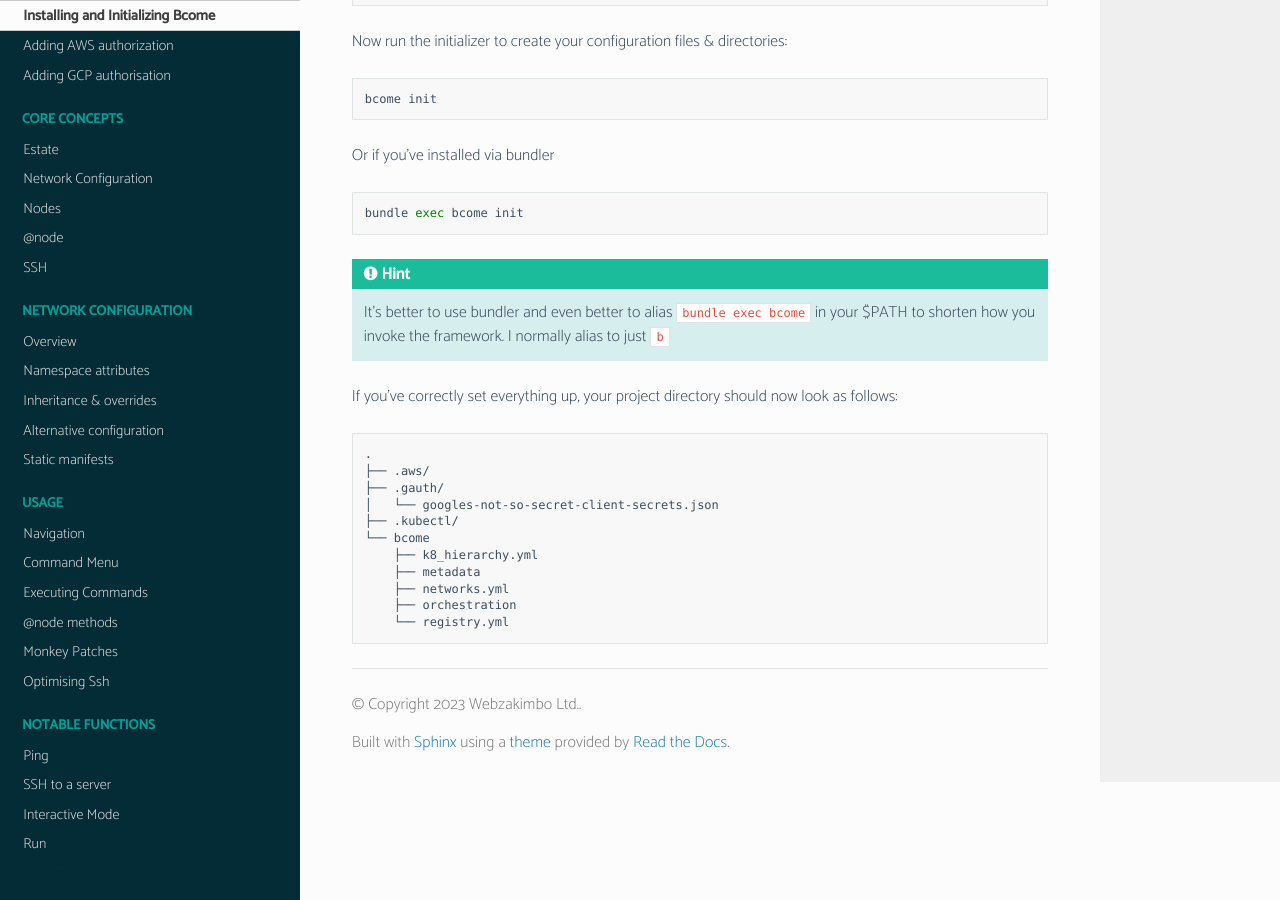
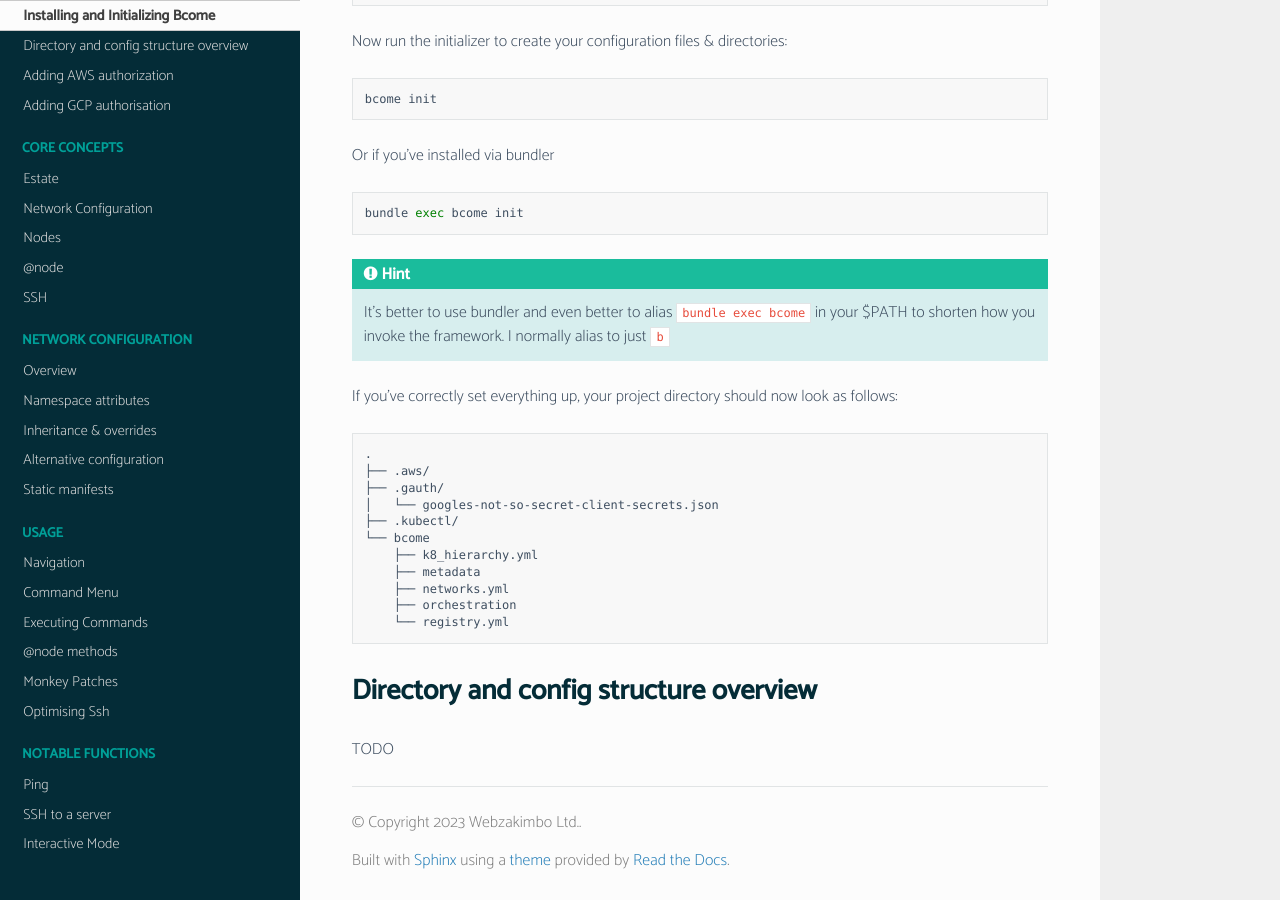
Before and after one commit to webzakimbo/bcome-read-the-docs, a Sphinx documentation site: the page built from docs/source/getting-started/setting-up-your-project.rst, in a window 1280 px wide and 900 px high, scrolled down 640 px. Built offline with Sphinx 7.4.7 and the Read the Docs theme 2.0.0, drawn with Linux system fonts in a browser that asks for light colours; pages that are not in the unit, such as notebooks, are missing from menus.

Commit message:
expanded project set up

```diff
--- a/docs/source/getting-started/setting-up-your-project.rst
+++ b/docs/source/getting-started/setting-up-your-project.rst
@@ -63,3 +63,8 @@ If you've correctly set everything up, your project directory should now look as
       ├── networks.yml
       ├── orchestration
       └── registry.yml
+
+Directory and config structure overview
+=======================================
+
+TODO
```
